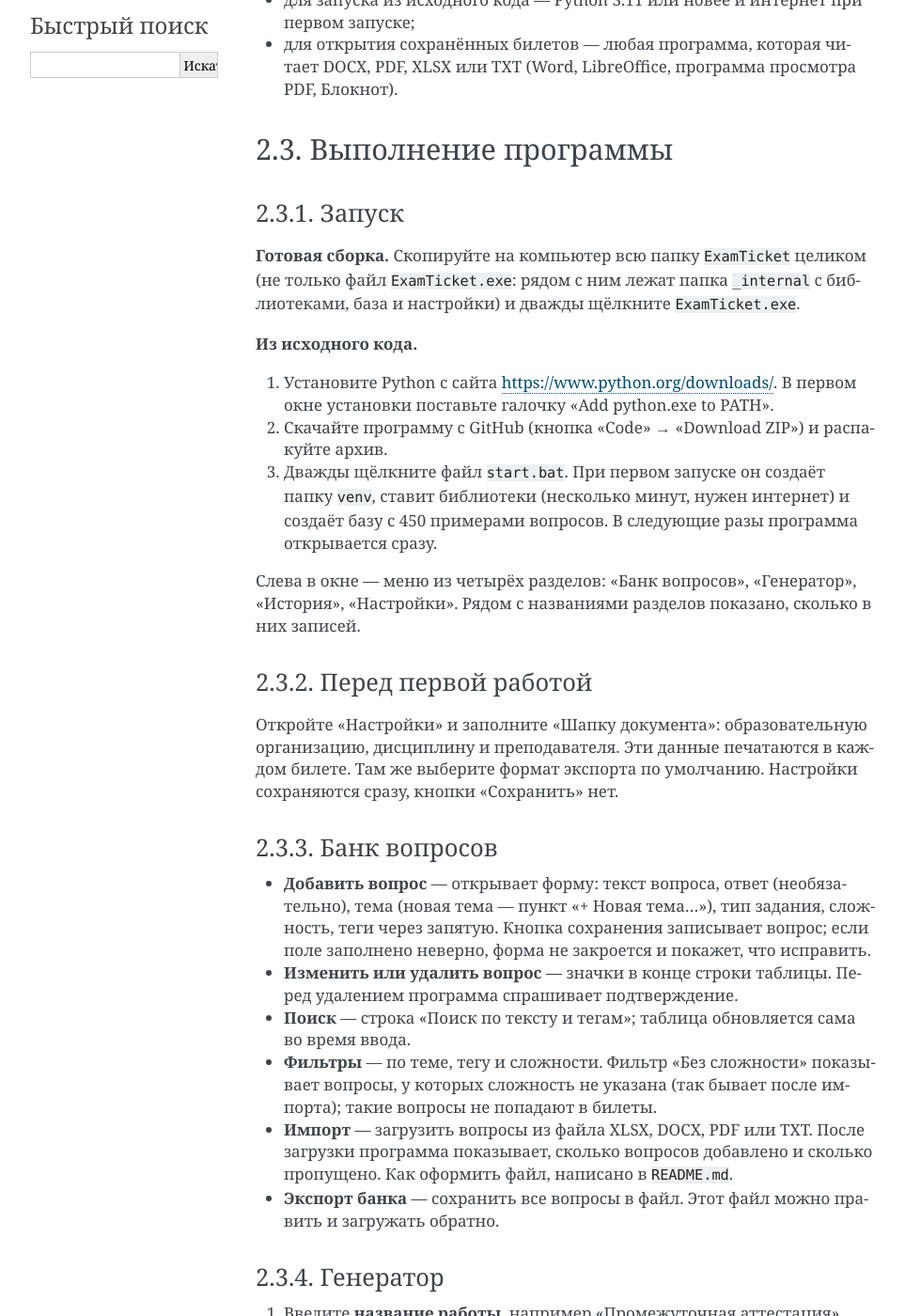
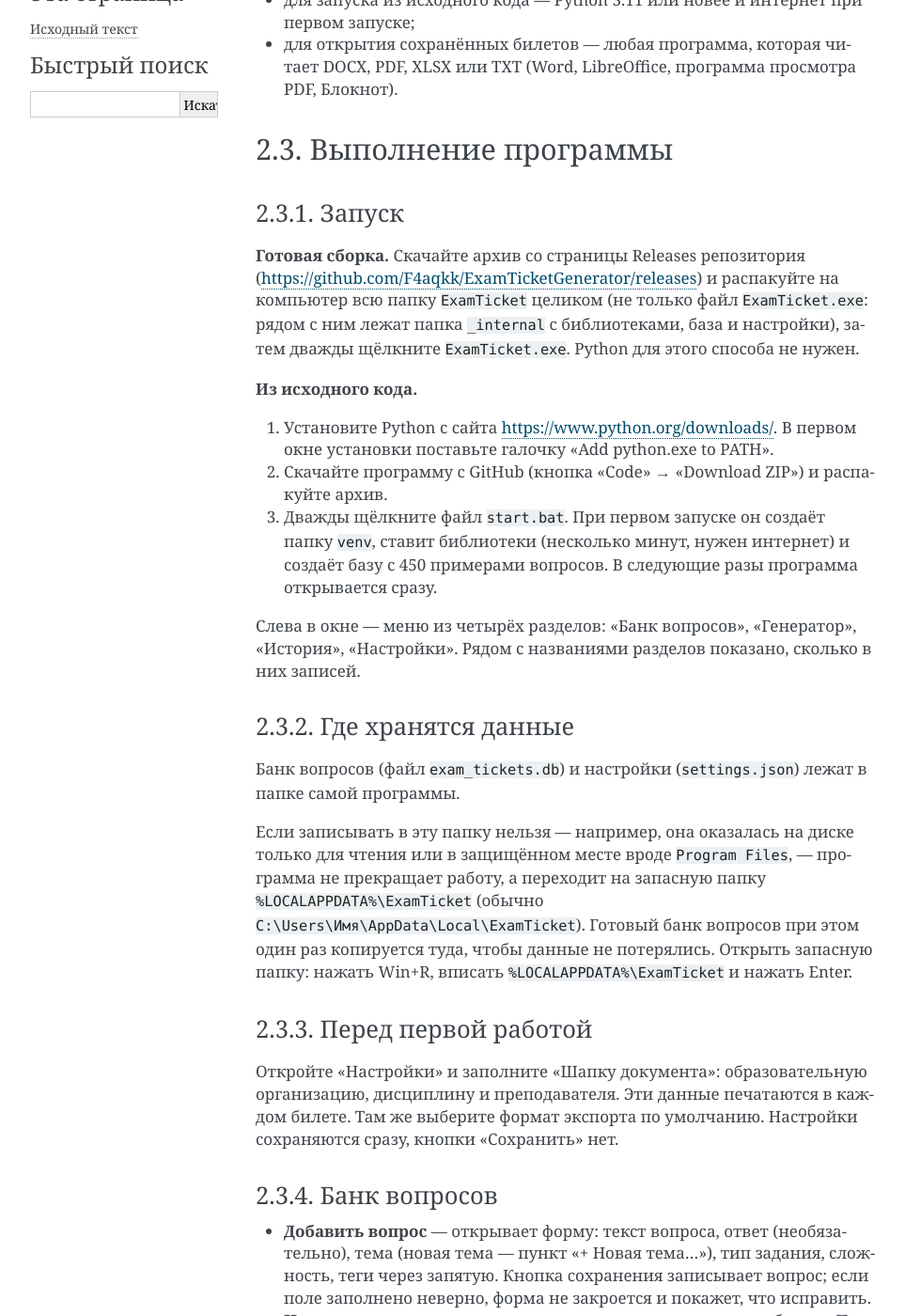
Before and after one commit to F4aqkk/ExamTicketGenerator, a Sphinx documentation site: the page built from docs/operator.rst, in a window 1280 px wide and 1400 px high, scrolled down 550 px. Shown: the whole window at 94% size, without its empty margins (148-1111 px from the left). Built offline with Sphinx 7.4.7, drawn with Linux system fonts in a browser that asks for light colours; some of the changed text lies outside the part shown.

```diff
--- a/docs/operator.rst
+++ b/docs/operator.rst
@@ -32,10 +32,12 @@
 Запуск
 ~~~~~~
 
-**Готовая сборка.** Скопируйте на компьютер всю папку ``ExamTicket``
-целиком (не только файл ``ExamTicket.exe``: рядом с ним лежат папка
-``_internal`` с библиотеками, база и настройки) и дважды щёлкните
-``ExamTicket.exe``.
+**Готовая сборка.** Скачайте архив со страницы Releases репозитория
+(https://github.com/F4aqkk/ExamTicketGenerator/releases) и распакуйте
+на компьютер всю папку ``ExamTicket`` целиком (не только файл
+``ExamTicket.exe``: рядом с ним лежат папка ``_internal``
+с библиотеками, база и настройки), затем дважды щёлкните
+``ExamTicket.exe``. Python для этого способа не нужен.
 
 **Из исходного кода.**
 
@@ -52,6 +54,21 @@
 Слева в окне — меню из четырёх разделов: «Банк вопросов», «Генератор»,
 «История», «Настройки». Рядом с названиями разделов показано, сколько
 в них записей.
+
+Где хранятся данные
+~~~~~~~~~~~~~~~~~~~
+
+Банк вопросов (файл ``exam_tickets.db``) и настройки
+(``settings.json``) лежат в папке самой программы.
+
+Если записывать в эту папку нельзя — например, она оказалась на диске
+только для чтения или в защищённом месте вроде ``Program Files``, —
+программа не прекращает работу, а переходит на запасную папку
+``%LOCALAPPDATA%\ExamTicket`` (обычно
+``C:\Users\Имя\AppData\Local\ExamTicket``). Готовый банк вопросов
+при этом один раз копируется туда, чтобы данные не потерялись.
+Открыть запасную папку: нажать Win+R, вписать
+``%LOCALAPPDATA%\ExamTicket`` и нажать Enter.
 
 Перед первой работой
 ~~~~~~~~~~~~~~~~~~~~
@@ -225,6 +242,12 @@
      - Программа запущена из другой папки и создала новую пустую базу
      - Запускать программу из её папки (``start.bat`` делает это сам);
        старая база — файл ``exam_tickets.db`` в папке программы
+   * - Банк вопросов и настройки не сохраняются, в папке программы
+       ничего не меняется
+     - В папку программы нельзя записывать, данные ушли в запасную
+       папку
+     - Данные лежат в ``%LOCALAPPDATA%\ExamTicket``; чтобы всё было
+       в одной папке, перенести папку программы в «Документы»
    * - Сломалась база или нужно перенести вопросы на другой компьютер
      - —
      - На старом компьютере: «Настройки» → «Сохранить копию»;
```
Also changed, not shown: README.md (+38 -6 lines).
